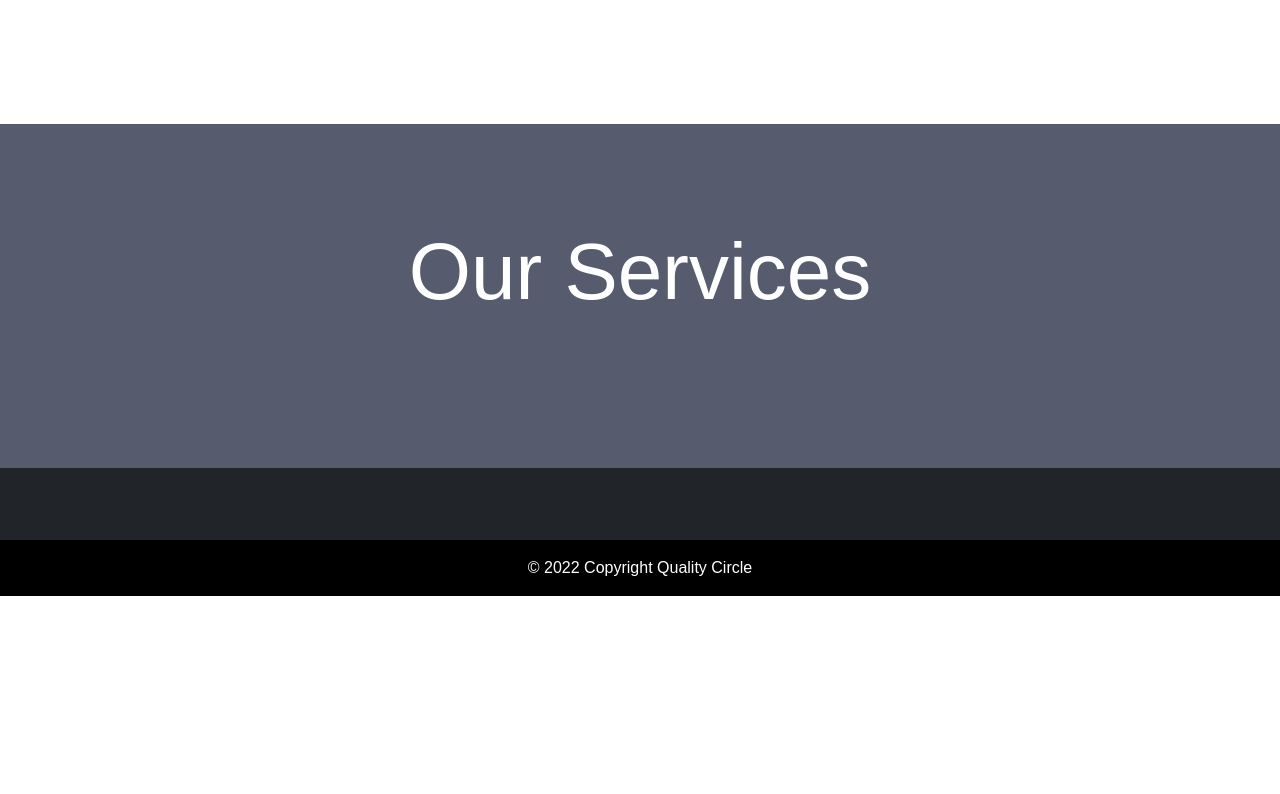
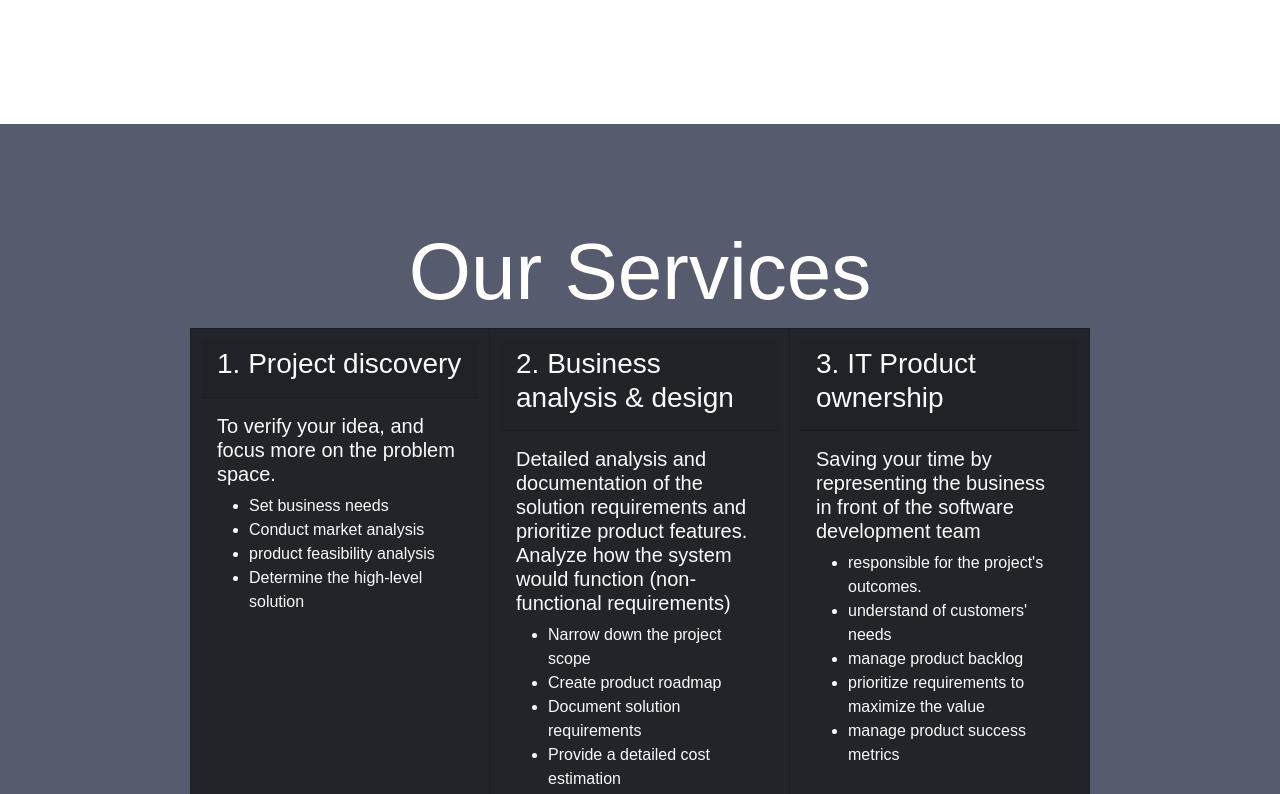
Before and after one commit to Ziad-Iteam/-Quality-Circle, a React (Create React App) app: page / in a window 1280 px wide. Shown: the part 1320-2114 px from the top of the page. Before the commit the page ends 1916 px from the top, so only its background shows below. Built offline with nearby package versions, Linux system fonts and the light colour scheme.

Commit message:
replace the card grid with a card group

```diff
--- a/src/components/ServicesSection.tsx
+++ b/src/components/ServicesSection.tsx
@@ -1,8 +1,13 @@
 import Card from "react-bootstrap/Card";
-import Col from "react-bootstrap/Col";
-import Row from "react-bootstrap/Row";
 import { useTranslation } from "react-i18next";
 import { resources } from "../i18n";
+import styled from "styled-components";
+
+const StyledCard = styled(Card)`
+  max-width: 300px;
+  border-radius: 0;
+  padding: 10px;
+`
 
 export const ServicesSection = () => {
   const { t, i18n } = useTranslation();
@@ -13,15 +18,17 @@ export const ServicesSection = () => {
         padding: "100px 0",
         backgroundColor: "#565b6d",
         color: "white",
+        display: "flex",
+        flexDirection: 'column'
+        , alignItems: "center", justifyContent:"center"
       }}
       id="services"
     >
       <h1 className="display-1 text-center ">{t("ServicesSection.h1")}</h1>
-      <Row xs={1} md={2} lg={3} className="g-4 m-4">
+      <div className="card-group px-2">
         {i18n.language === "ar" &&
           resources.ar.translation.ServicesSection.services.map((service) => (
-            <Col key={service.subH2}>
-              <Card bg="dark" text="light" className="mb-5">
+              <StyledCard bg="dark" text="light" key={service.subH2}>
                 <Card.Header>{service.subH2}</Card.Header>
                 <Card.Body>
                   <Card.Title>{service.subP}</Card.Title>
@@ -33,13 +40,11 @@ export const ServicesSection = () => {
                     </ul>
                   </Card.Text>
                 </Card.Body>
-              </Card>
-            </Col>
+              </StyledCard>
           ))}
         {i18n.language === "en" &&
           resources.en.translation.ServicesSection.services.map((service) => (
-            <Col key={service.subH2}>
-              <Card bg="dark" text="light" className="mb-5">
+              <StyledCard bg="dark" text="light" key={service.subH2}>
                 <Card.Header>
                   <h3>{service.subH2}</h3>
                 </Card.Header>
@@ -53,10 +58,9 @@ export const ServicesSection = () => {
                     </ul>
                   </Card.Text>
                 </Card.Body>
-              </Card>
-            </Col>
+              </StyledCard>
           ))}
-      </Row>
+      </div>
     </div>
   );
 };
--- a/src/i18n.js
+++ b/src/i18n.js
@@ -1,6 +1,5 @@
 import i18n from "i18next";
 import { initReactI18next } from "react-i18next";
-import LanguageDetector from "i18next-browser-languagedetector";
 
 export const resources = {
   en: {
@@ -115,9 +114,6 @@ export const resources = {
 };
 
 i18n
-  // detect user language
-  // learn more: https://github.com/i18next/i18next-browser-languageDetector
-  .use(LanguageDetector)
   // pass the i18n instance to react-i18next.
   .use(initReactI18next)
   // init i18next
```
